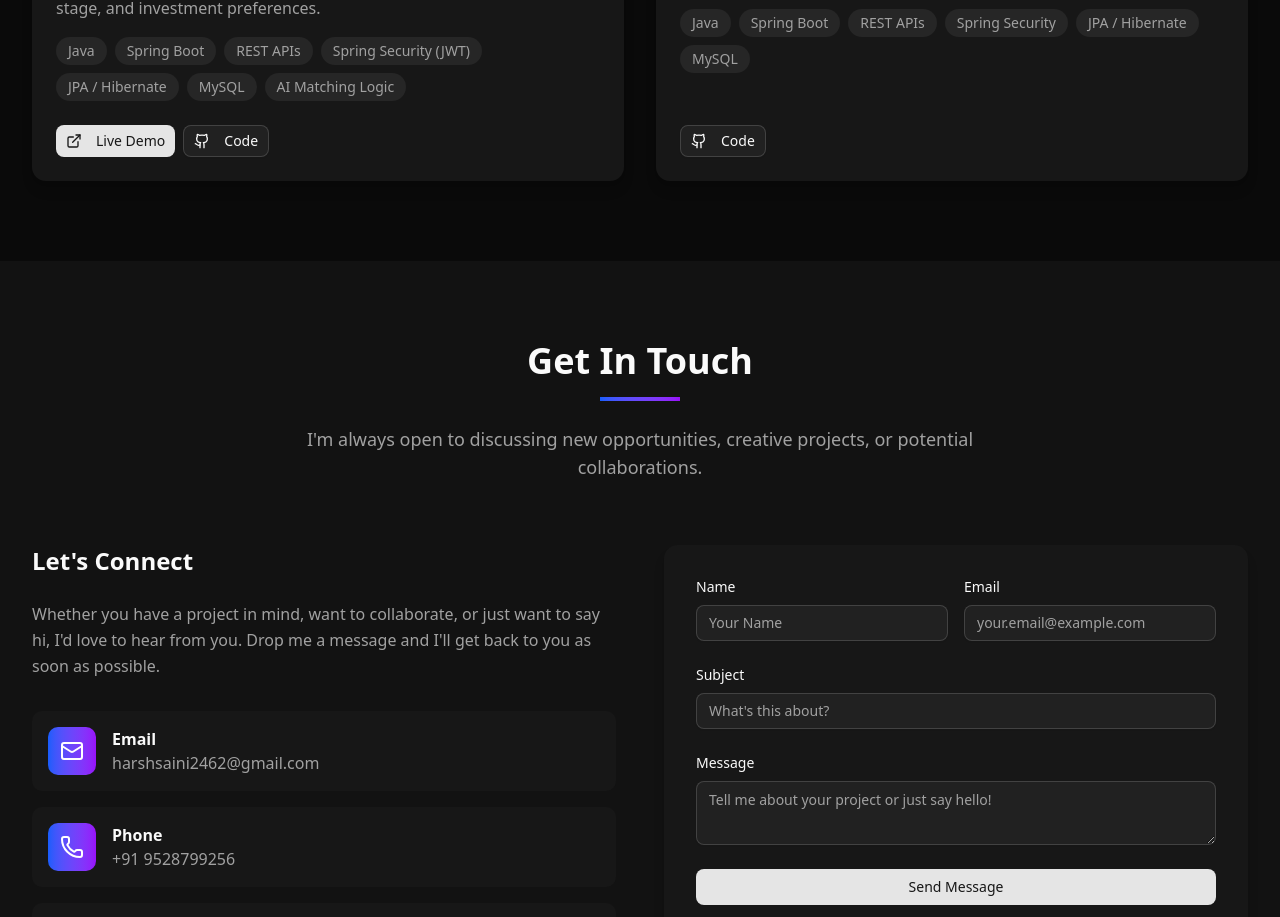
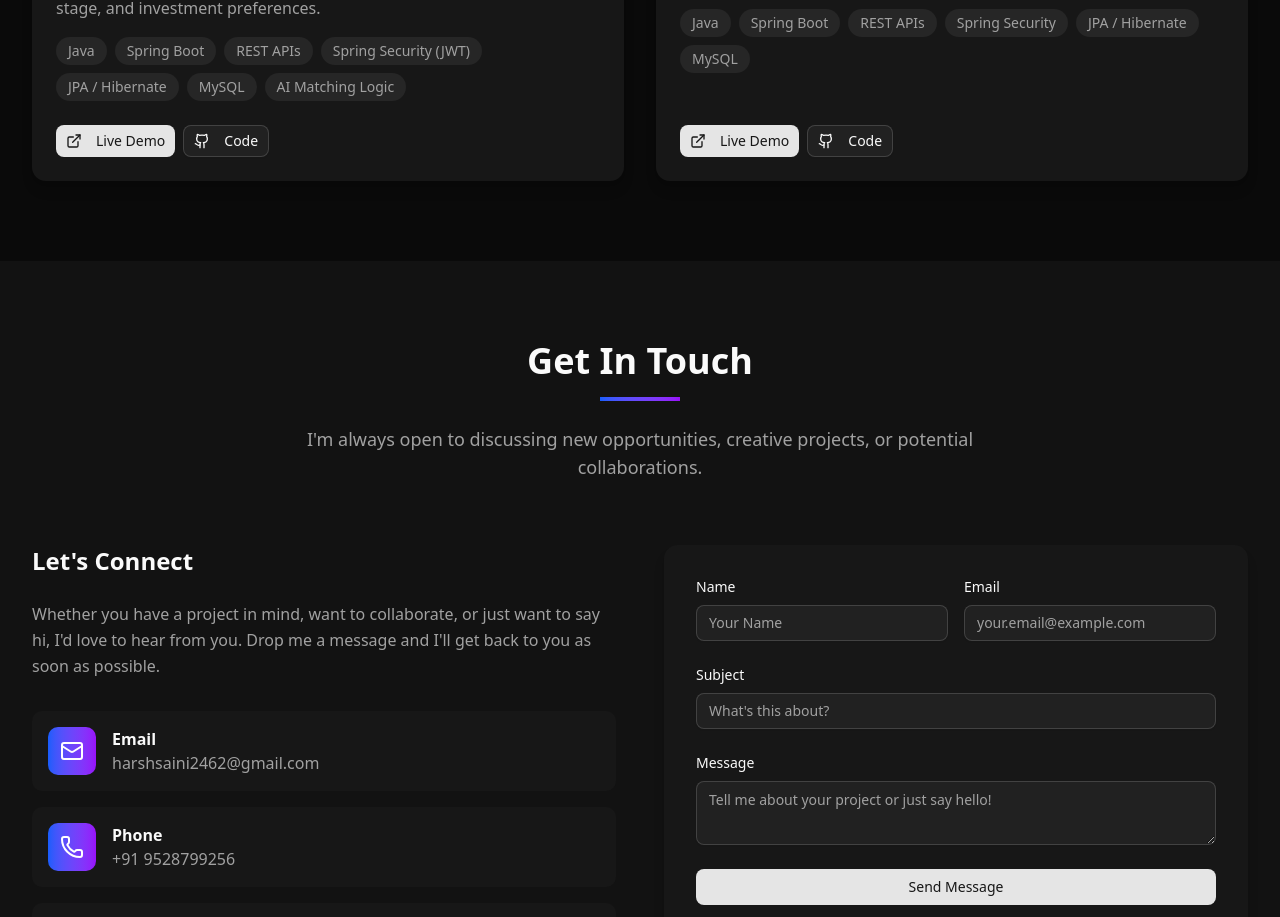
Before and after one commit to saini-harsh15/harsh-saini-portfolio, a Next.js app: page / in a window 1280 px wide. Shown: the part 4056-4973 px from the top of the page. Built offline with nearby package versions, Linux system fonts and the light colour scheme.

Commit message:
Resume and Live Demo

```diff
--- a/components/Projects.tsx
+++ b/components/Projects.tsx
@@ -34,6 +34,7 @@ const ProjectsSection = () => {
         "JPA / Hibernate",
         "MySQL"
       ],
+      liveDemoUrl: "https://task-production-c618.up.railway.app/login;jsessionid=FE109CA15DFB0094E63C991758442374",
       githubUrl: "https://github.com/saini-harsh15/Task-Manager",
     }
   ]
```
Also changed, not shown: 1 other file (tests, documents, lock files or other folders).
